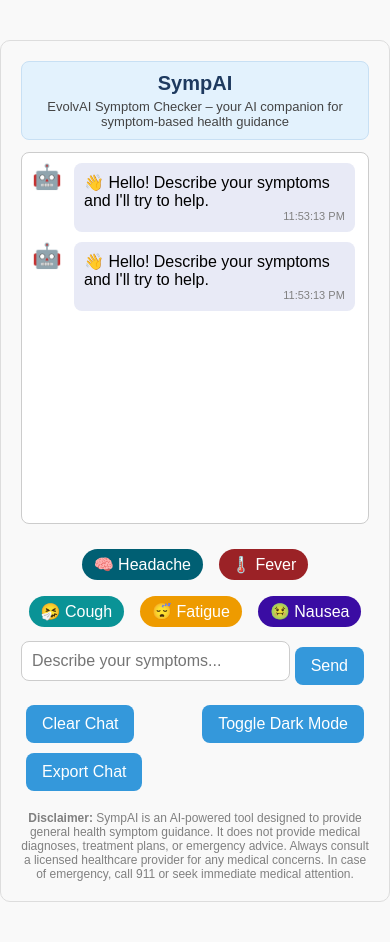
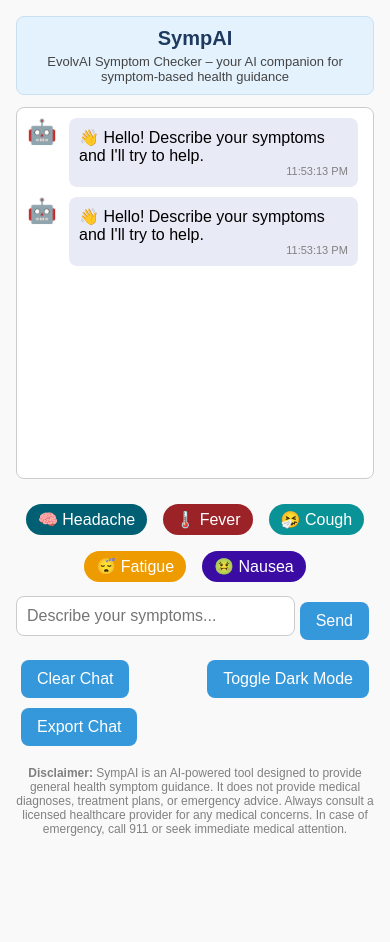
Before and after one commit to RajMallichetty/sympai, a Flask app: page / in a window 390 px wide. After the commit the page ends 836 px from the top, so only its background shows below. Run offline with Flask 3, Linux system fonts and the light colour scheme.

Commit message:
Update Mobile Friendly

```diff
--- a/templates/index.html
+++ b/templates/index.html
@@ -2,7 +2,7 @@
 
 <html lang="en">
 <head>
-<meta charset="utf-8"/>
+<meta content="width=device-width, initial-scale=1.0" name="viewport"/><meta charset="utf-8"/>
 <title>SympAI – EvolvAI Symptom Checker</title>
 <script src="https://cdn.jsdelivr.net/npm/marked/marked.min.js">
 function selectSymptom(symptom) {
@@ -14,11 +14,11 @@ function selectSymptom(symptom) {
 <style>
     body {
       font-family: Arial, sans-serif;
+      width: 100%;
       max-width: 600px;
-      margin: 40px auto;
-      padding: 20px;
-      border: 1px solid #ddd;
-      border-radius: 10px;
+      margin: 0 auto;
+      padding: 16px;
+      box-sizing: border-box;
       background-color: var(--bg-color);
       color: var(--text-color);
       transition: background-color 0.3s, color 0.3s;
```
